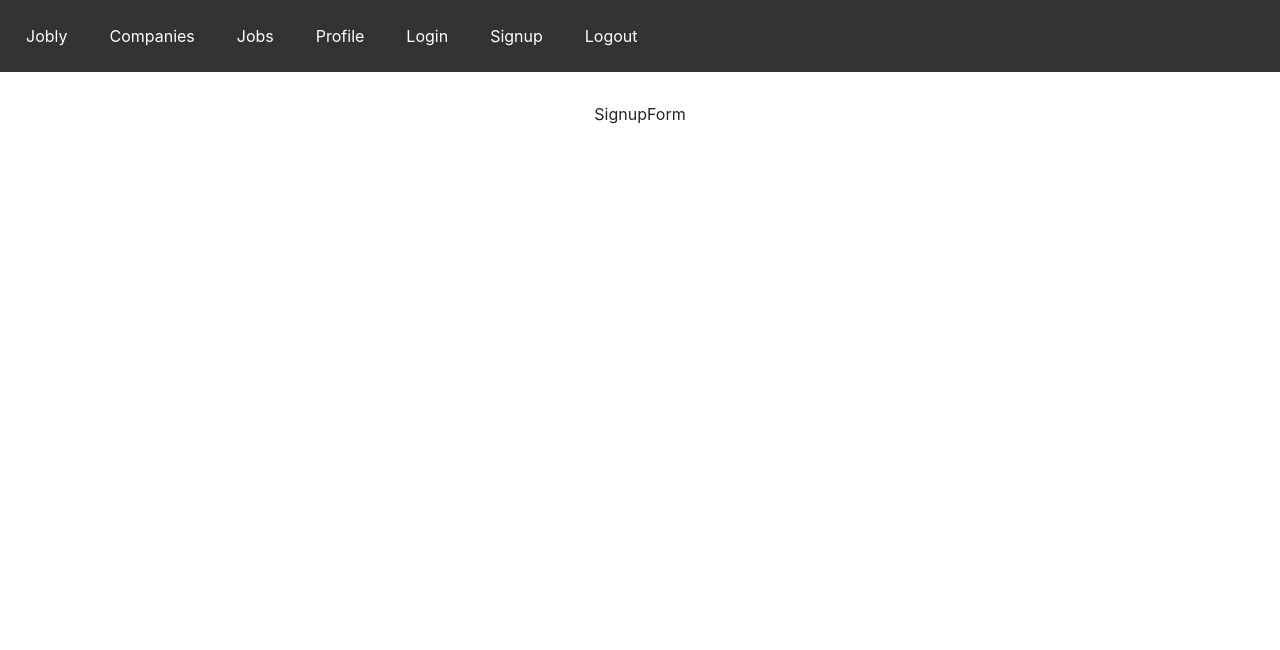
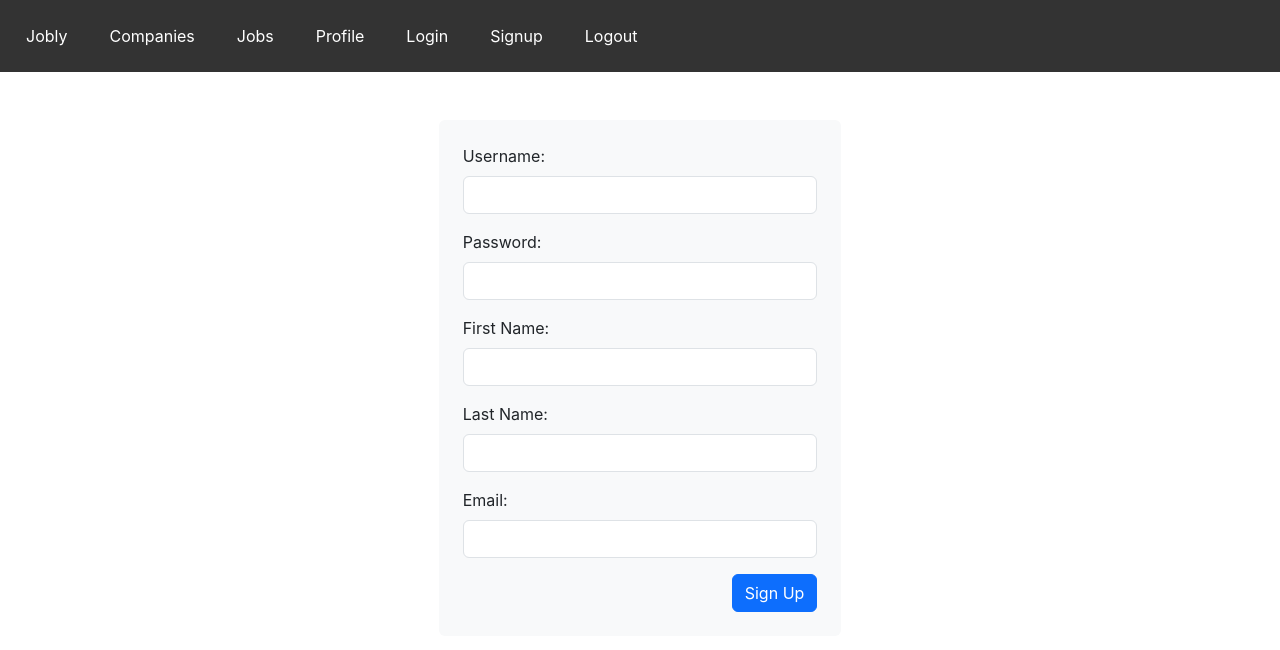
Before and after one commit to Lindsey-Ipson/jobly-frontend, a React (Create React App) app: page /signup in a window 1280 px wide. Shown: the top 650 px of the page. Built offline with nearby package versions, Linux system fonts and the light colour scheme; no server answers.

Commit message:
add signup functionality

```diff
--- a/src/App.js
+++ b/src/App.js
@@ -37,7 +37,6 @@ function App() {
     try {
       let token = await JoblyApi.login(data);
       setToken(token);
-      console.log("token", token);
       return {loggedIn: true};
     }
     catch (errs) {
@@ -50,11 +49,11 @@ function App() {
     try {
       let token = await JoblyApi.signup(data);
       setToken(token);
-      return "Signed up!";
+      return {signedUp: true};
     }
-    catch (err) {
-      return err;
-    }
+    catch (errs) {
+      return {signedUp: false, errs: errs}
+    };
   }
 
   if (!userInfoLoaded) return <LoadingSpinner />;
--- a/src/forms/SignupForm.js
+++ b/src/forms/SignupForm.js
@@ -1,11 +1,177 @@
-import React from "react";
+import React, { useState } from "react";
+import { useNavigate } from "react-router-dom";
+import ErrorAlert from "../common/ErrorAlert";
 
-function SignupForm () {
+function SignupForm({ signup }) {
+  const navigate = useNavigate();
+
+  const [formData, setFormData] = useState({
+    username: "",
+    password: "",
+    firstName: "",
+    lastName: "",
+    email: "",
+  });
+
+  const [errors, setErrors] = useState([]);
+
+  const handleChange = (evt) => {
+    const { name, value } = evt.target;
+    setFormData((fData) => ({
+      ...fData,
+      [name]: value,
+    }));
+  };
+
+    async function handleSubmit (evt) {
+    evt.preventDefault();
+
+    const signupRes = await signup(formData);
+    if (signupRes.signedUp) {
+    navigate("/companies");
+    }
+    else {
+      console.log("signupRes", signupRes)
+      setErrors(signupRes.errs);
+    }
+  }
+
   return (
-    <div>
-      SignupForm
+    <div className="SignupForm">
+      <div className="container col-md-6 col-lg-4 mt-5">
+        <form onSubmit={handleSubmit} className="bg-light p-4 rounded">
+          <div className="mb-3 text-start">
+            <label htmlFor="username" className="form-label">
+              Username:
+            </label>
+            <input
+              id="username"
+              name="username"
+              value={formData.username}
+              onChange={handleChange}
+              type="text"
+              className="form-control"
+              required
+            />
+          </div>
+
+          <div className="mb-3 text-start">
+            <label htmlFor="password" className="form-label">
+              Password:
+            </label>
+            <input
+              id="password"
+              name="password"
+              value={formData.password}
+              onChange={handleChange}
+              type="password"
+              className="form-control"
+              required
+            />
+          </div>
+
+          <div className="mb-3 text-start">
+            <label htmlFor="firstName" className="form-label">
+              First Name:
+            </label>
+            <input
+              id="firstName"
+              name="firstName"
+              value={formData.firstName}
+              onChange={handleChange}
+              type="text"
+              className="form-control"
+              required
+            />
+          </div>
+
+          <div className="mb-3 text-start">
+            <label htmlFor="lastName" className="form-label">
+              Last Name:
+            </label>
+            <input
+              id="lastName"
+              name="lastName"
+              value={formData.lastName}
+              onChange={handleChange}
+              type="text"
+              className="form-control"
+              required
+            />
+          </div>
+
+          <div className="mb-3 text-start">
+            <label htmlFor="email" className="form-label">
+              Email:
+            </label>
+            <input
+              id="email"
+              name="email"
+              value={formData.email}
+              onChange={handleChange}
+              type="email"
+              className="form-control"
+              required
+            />
+          </div>
+
+          {errors.length ? <ErrorAlert alertType="danger" errs={errors} /> : null}
+
+          <div className="text-end">
+            <button type="submit" className="btn btn-primary">
+              Sign Up
+            </button>
+          </div>
+        </form>
+      </div>
     </div>
-  )
+  );
 }
 
 export default SignupForm;
+
+
+// import React, { useState } from "react";
+// import { useNavigate } from "react-router-dom";
+// import ErrorAlert from "../common/ErrorAlert";
+
+// function SignupForm ({ signup }) {
+//   const navigate = useNavigate();
+
+//   const [formData, setFormData] = useState({
+//     username: "",
+//     password: ""
+//   });
+
+//   const [errors, setErrors] = useState([]);
+
+//   const handleChange = evt => {
+//     const { name, value } = evt.target;
+//     setFormData(fData => ({
+//       ...fData,
+//       [name]: value
+//     }));
+//   };
+
+
+//   async function handleSubmit (evt) {
+//     evt.preventDefault();
+
+//     const signupRes = await signup(formData);
+//     if (signupRes.signedUp) {
+//     navigate("/companies");
+//     }
+//     else {
+//       console.log("signupRes", signupRes)
+//       setErrors(signupRes.errs);
+//     }
+//   }
+
+//   return (
+//     <div>
+//       SignupForm
+//     </div>
+//   )
+// }
+
+// export default SignupForm;
--- a/src/routes/RoutesList.js
+++ b/src/routes/RoutesList.js
@@ -28,7 +28,7 @@ function RoutesList({ login, signup }) {
       <Route path="/companies/:handle" element={<CompanyDetails />} />
       <Route path="/jobs" element={<JobList />} />
       <Route path="/login" element={<LoginForm login={ login }/>} />
-      <Route path="/signup" element={<SignupForm />} />
+      <Route path="/signup" element={<SignupForm signup={ signup }/>} />
       <Route path="/profile" element={<EditProfileForm />} />
       </ Routes>
   );
```
